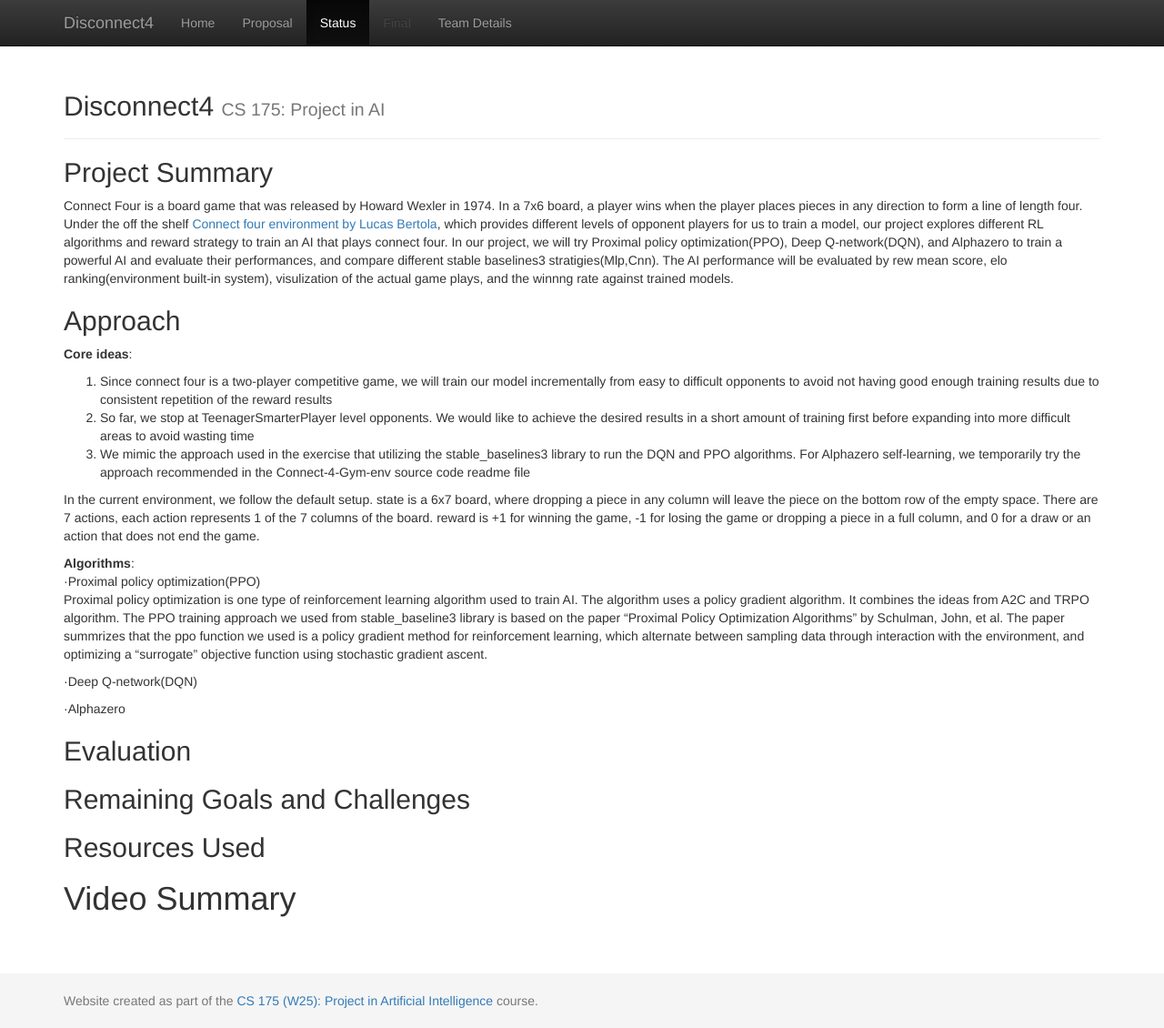
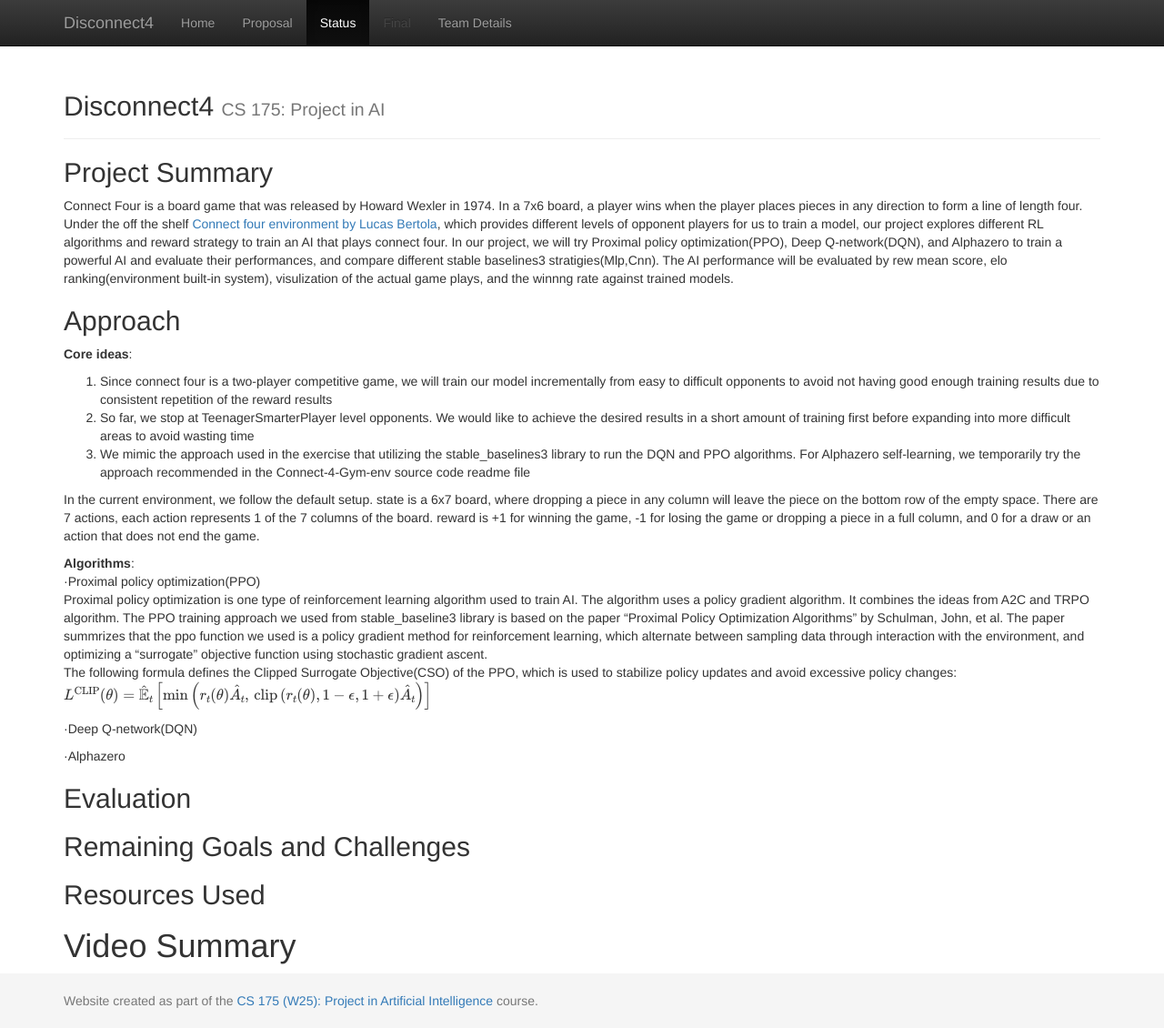
Before and after one commit to guangf1/Connect4, a Jekyll site: the page built from docs/status.md, in a window 1280 px wide and 1130 px high. Shown: the whole window at 91% size. Built offline with Jekyll 4.4.1, drawn with Linux system fonts in a browser that asks for light colours; formulas are drawn with MathJax 3.

Commit message:
Update status.md

```diff
--- a/docs/status.md
+++ b/docs/status.md
@@ -17,6 +17,11 @@ In the current environment, we follow the default setup. state is a 6x7 board, w
 **Algorithms**:
 ·Proximal policy optimization(PPO)
 Proximal policy optimization is one type of reinforcement learning algorithm used to train AI. The algorithm uses a policy gradient algorithm. It combines the ideas from A2C and TRPO algorithm. The PPO training approach we used from stable_baseline3 library is based on the paper "Proximal Policy Optimization Algorithms" by Schulman, John, et al. The paper summrizes that the ppo function we used is a policy gradient method for reinforcement learning, which alternate between sampling data through interaction with the environment, and optimizing a "surrogate" objective function using stochastic gradient ascent.
+The following formula defines the Clipped Surrogate Objective(CSO) of the PPO, which is used to stabilize policy updates and avoid excessive policy changes:
+$$
+L^{\text{CLIP}}(\theta) = \hat{\mathbb{E}}_t \left[ \min \left( r_t(\theta) \hat{A}_t, \, \text{clip} \left( r_t(\theta), 1 - \epsilon, 1 + \epsilon \right) \hat{A}_t \right) \right]
+$$
+
 
 
 ·Deep Q-network(DQN)
```
